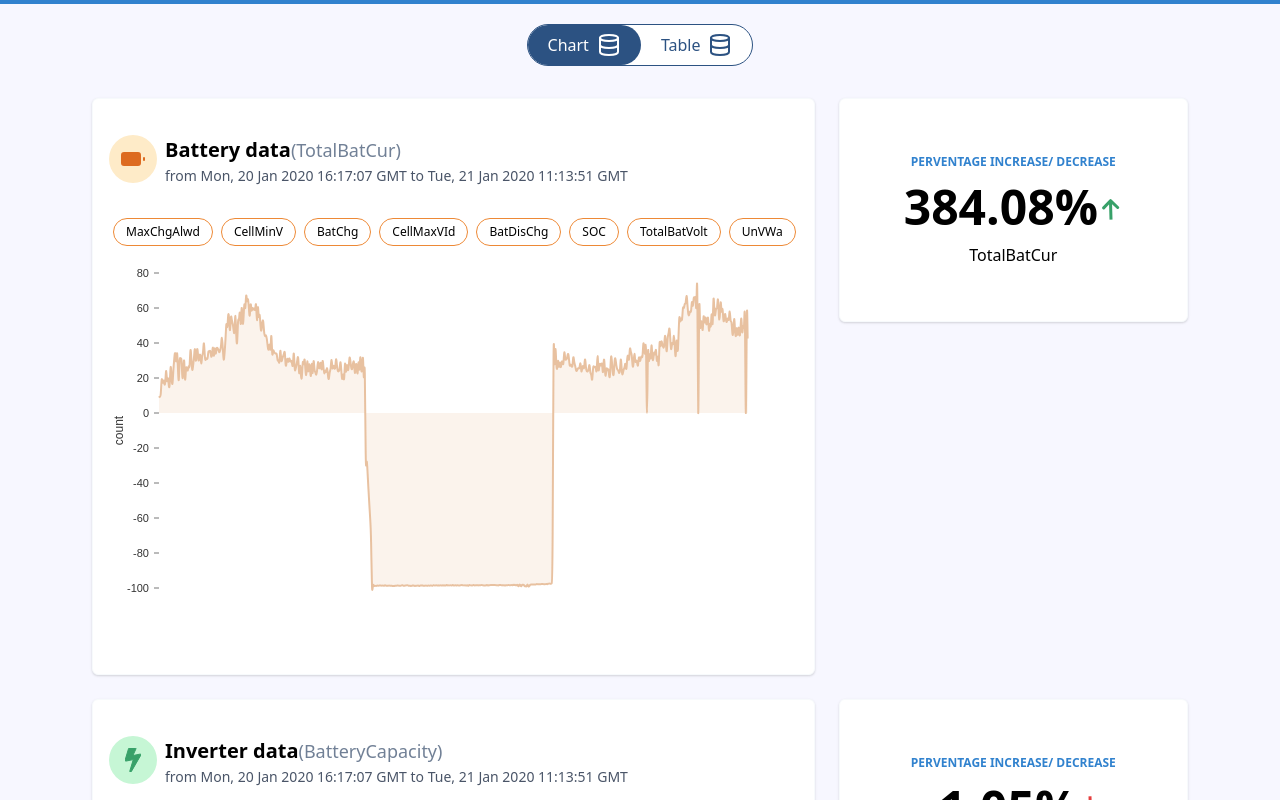
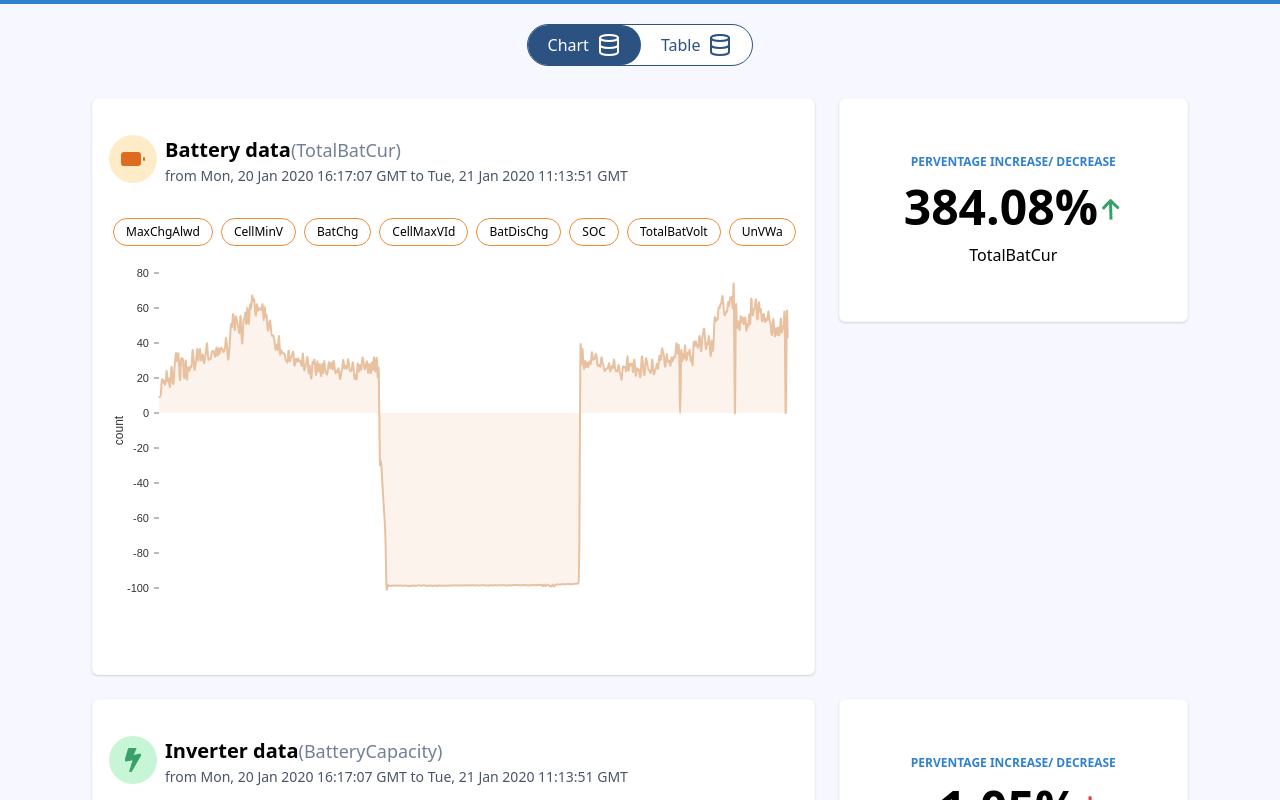
Before and after one commit to marvinjude/data-viz, a React (Create React App) app: page /chart in a window 1280 px wide. Shown: the top 800 px of the page. Built offline with nearby package versions, Linux system fonts and the light colour scheme.

Commit message:
fix graph padding

```diff
--- a/src/components/Line.js
+++ b/src/components/Line.js
@@ -5,7 +5,7 @@ const MyResponsiveLine = ({ data }) => (
   <ResponsiveLine
     data={data}
     enableArea={true}
-    margin={{ top: 15, right: 50, bottom: 70, left: 50 }}
+    margin={{ top: 15, right: 10, bottom: 70, left: 50 }}
     xScale={{ type: "point" }}
     enableGridX={false}
     enableGridY={false}
```
